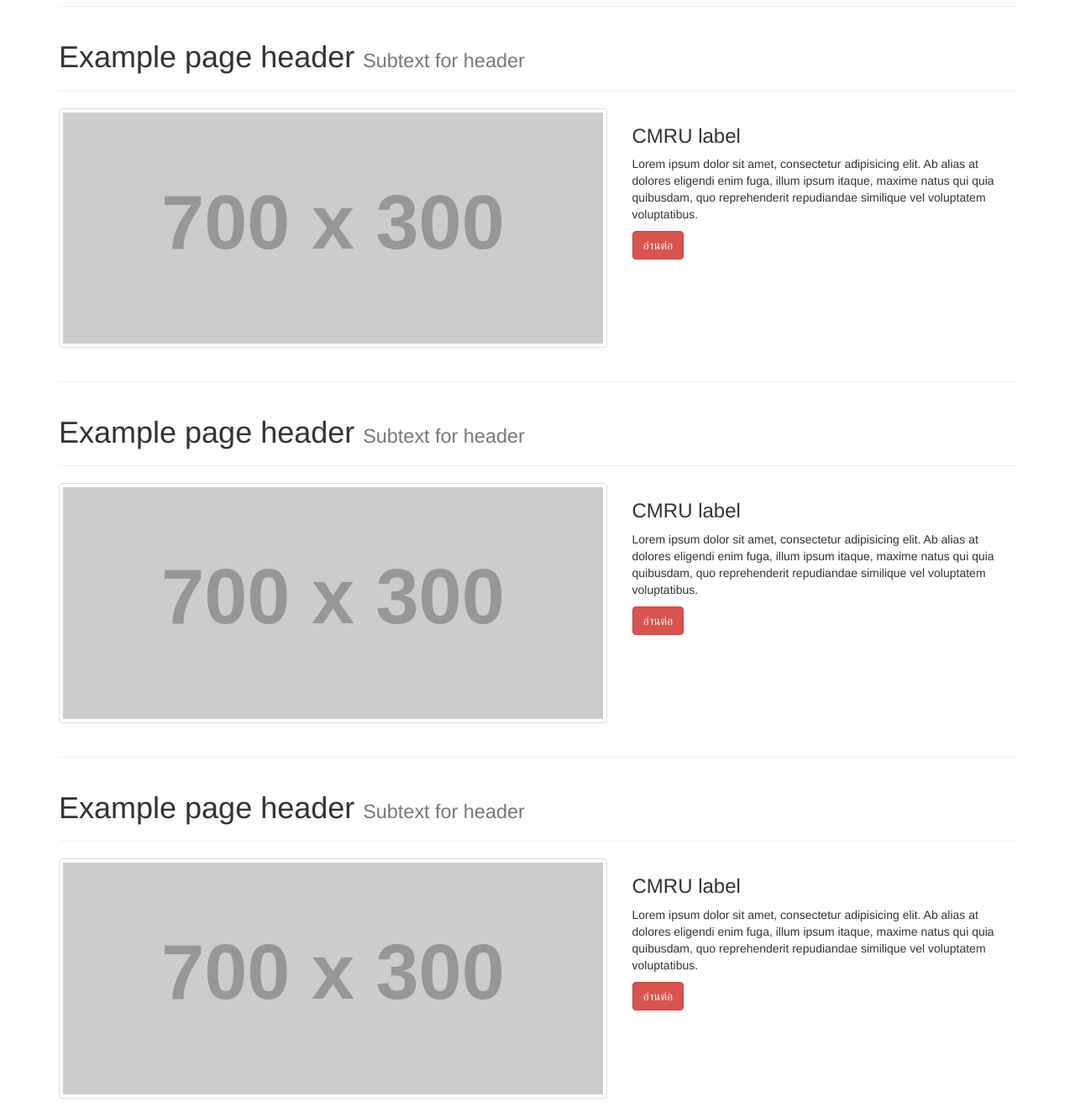
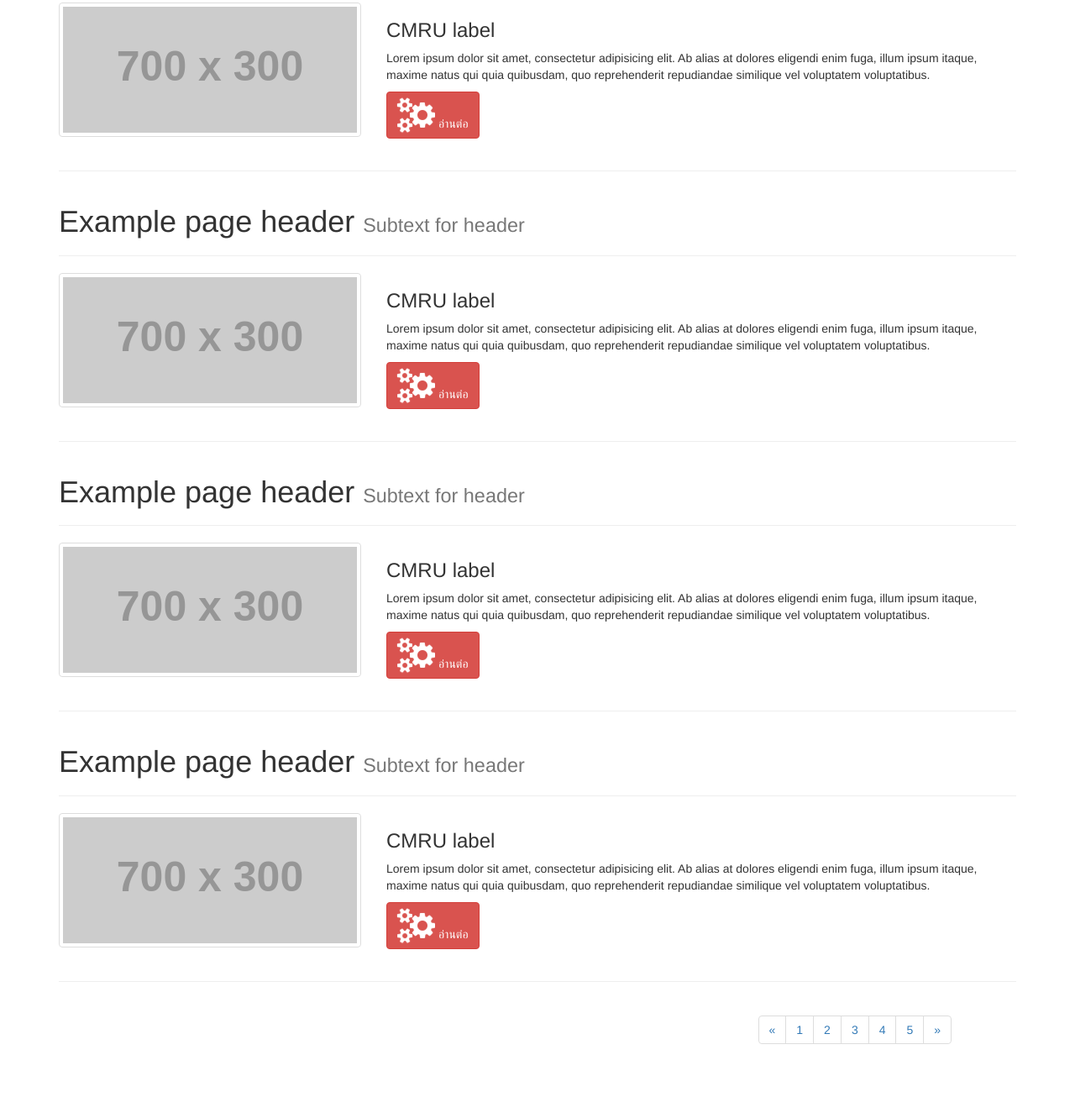
Before and after one commit to JJAYTEST/Day2-Project1, a website: page index.html in a window 1280 px wide. Shown: the part 491-1822 px from the top of the page at 84% size. After the commit the page ends 1759 px from the top, so only its background shows below. Drawn offline with nearby package versions, Linux system fonts and the light colour scheme; placeholder pictures from the web are drawn by us.

Commit message:
เพิ่ม ปุ่มตัวเลขเลื่อนหน้า

```diff
--- a/index.html
+++ b/index.html
@@ -35,129 +35,150 @@
     </h1>
     <hr class="divider">
     <div class="row animated flipInX">
-        <div class="col-md-7">
+        <div class="col-xs-12 col-sm-4">
             <div class="thumbnail">
                 <img src="http://placehold.it/700x300" alt="">
             </div>
         </div>
-        <div class="col-md-5">
+        <div class="col-xs-12 col-sm-8">
             <div class="caption"><h3>CMRU label</h3>
-                <p>Lorem ipsum dolor sit amet, consectetur adipisicing elit. Ab alias at dolores eligendi enim fuga,
+                <p class="hidden-xs">Lorem ipsum dolor sit amet, consectetur adipisicing elit. Ab alias at dolores
+                    eligendi enim fuga,
                     illum
                     ipsum itaque, maxime natus qui quia quibusdam, quo reprehenderit repudiandae similique vel
                     voluptatem
                     voluptatibus.</p>
                 <p>
-                    <a href="#" class="btn btn-danger animated infinite flipInX" role="button"><i class="fa fa-cogs fa-spin fa-4x" aria-hidden="true"></i></i>อ่านต่อ</a>
+                    <a href="#" class="btn btn-danger animated swing" role="button"><i class="fa fa-cogs fa-spin fa-3x"
+                                                                                       aria-hidden="true"></i></i>
+                        อ่านต่อ</a>
                 </p>
             </div>
         </div>
     </div>
     <hr class="divider">
 </div>
+
 <div class="container">
     <h1>Example page header
         <small>Subtext for header</small>
     </h1>
     <hr class="divider">
-    <div class="row">
-        <div class="col-md-7">
+    <div class="row animated flipInX">
+        <div class="col-xs-12 col-sm-4">
             <div class="thumbnail">
                 <img src="http://placehold.it/700x300" alt="">
             </div>
         </div>
-        <div class="col-md-5">
+        <div class="col-xs-12 col-sm-8">
             <div class="caption"><h3>CMRU label</h3>
-                <p>Lorem ipsum dolor sit amet, consectetur adipisicing elit. Ab alias at dolores eligendi enim fuga,
+                <p class="hidden-xs">Lorem ipsum dolor sit amet, consectetur adipisicing elit. Ab alias at dolores
+                    eligendi enim fuga,
                     illum
                     ipsum itaque, maxime natus qui quia quibusdam, quo reprehenderit repudiandae similique vel
                     voluptatem
                     voluptatibus.</p>
                 <p>
-                    <a href="#" class="btn btn-danger" role="button">อ่านต่อ</a>
+                    <a href="#" class="btn btn-danger animated swing" role="button"><i class="fa fa-cogs fa-spin fa-3x"
+                                                                                       aria-hidden="true"></i></i>
+                        อ่านต่อ</a>
                 </p>
             </div>
         </div>
     </div>
     <hr class="divider">
 </div>
+
 <div class="container">
     <h1>Example page header
         <small>Subtext for header</small>
     </h1>
     <hr class="divider">
-    <div class="row">
-        <div class="col-md-7">
+    <div class="row animated flipInX">
+        <div class="col-xs-12 col-sm-4">
             <div class="thumbnail">
                 <img src="http://placehold.it/700x300" alt="">
             </div>
         </div>
-        <div class="col-md-5">
+        <div class="col-xs-12 col-sm-8">
             <div class="caption"><h3>CMRU label</h3>
-                <p>Lorem ipsum dolor sit amet, consectetur adipisicing elit. Ab alias at dolores eligendi enim fuga,
+                <p class="hidden-xs">Lorem ipsum dolor sit amet, consectetur adipisicing elit. Ab alias at dolores
+                    eligendi enim fuga,
                     illum
                     ipsum itaque, maxime natus qui quia quibusdam, quo reprehenderit repudiandae similique vel
                     voluptatem
                     voluptatibus.</p>
                 <p>
-                    <a href="#" class="btn btn-danger" role="button">อ่านต่อ</a>
+                    <a href="#" class="btn btn-danger animated swing" role="button"><i class="fa fa-cogs fa-spin fa-3x"
+                                                                                       aria-hidden="true"></i></i>
+                        อ่านต่อ</a>
                 </p>
             </div>
         </div>
     </div>
     <hr class="divider">
 </div>
+
 <div class="container">
     <h1>Example page header
         <small>Subtext for header</small>
     </h1>
     <hr class="divider">
-    <div class="row">
-        <div class="col-md-7">
+    <div class="row animated flipInX">
+        <div class="col-xs-12 col-sm-4">
             <div class="thumbnail">
                 <img src="http://placehold.it/700x300" alt="">
             </div>
         </div>
-        <div class="col-md-5">
+        <div class="col-xs-12 col-sm-8">
             <div class="caption"><h3>CMRU label</h3>
-                <p>Lorem ipsum dolor sit amet, consectetur adipisicing elit. Ab alias at dolores eligendi enim fuga,
+                <p class="hidden-xs">Lorem ipsum dolor sit amet, consectetur adipisicing elit. Ab alias at dolores
+                    eligendi enim fuga,
                     illum
                     ipsum itaque, maxime natus qui quia quibusdam, quo reprehenderit repudiandae similique vel
                     voluptatem
                     voluptatibus.</p>
                 <p>
-                    <a href="#" class="btn btn-danger" role="button">อ่านต่อ</a>
+                    <a href="#" class="btn btn-danger animated swing" role="button"><i class="fa fa-cogs fa-spin fa-3x"
+                                                                                       aria-hidden="true"></i></i>
+                        อ่านต่อ</a>
                 </p>
             </div>
         </div>
     </div>
     <hr class="divider">
 </div>
+
 <div class="container">
     <h1>Example page header
         <small>Subtext for header</small>
     </h1>
     <hr class="divider">
-    <div class="row">
-        <div class="col-md-7">
+    <div class="row animated flipInX">
+        <div class="col-xs-12 col-sm-4">
             <div class="thumbnail">
                 <img src="http://placehold.it/700x300" alt="">
             </div>
         </div>
-        <div class="col-md-5">
+        <div class="col-xs-12 col-sm-8">
             <div class="caption"><h3>CMRU label</h3>
-                <p>Lorem ipsum dolor sit amet, consectetur adipisicing elit. Ab alias at dolores eligendi enim fuga,
+                <p class="hidden-xs">Lorem ipsum dolor sit amet, consectetur adipisicing elit. Ab alias at dolores
+                    eligendi enim fuga,
                     illum
                     ipsum itaque, maxime natus qui quia quibusdam, quo reprehenderit repudiandae similique vel
                     voluptatem
                     voluptatibus.</p>
                 <p>
-                    <a href="#" class="btn btn-danger" role="button">อ่านต่อ</a>
+                    <a href="#" class="btn btn-danger animated swing" role="button"><i class="fa fa-cogs fa-spin fa-3x"
+                                                                                       aria-hidden="true"></i></i>
+                        อ่านต่อ</a>
                 </p>
             </div>
         </div>
     </div>
-
+    <hr class="divider">
+    <div class="row col-md-12">
+        <div class="col-md-offset-9">
             <nav aria-label="Page navigation">
                 <ul class="pagination">
                     <li>
@@ -177,7 +198,8 @@
                     </li>
                 </ul>
             </nav>
-    <hr class="divider">
+        </div>
+    </div>
 </div>
 
 <script src="https://ajax.googleapis.com/ajax/libs/jquery/1.12.4/jquery.min.js"></script>
```
Lines whose indentation alone changed are shown as unchanged.
